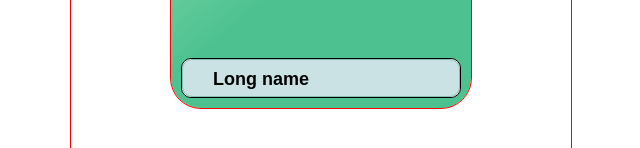
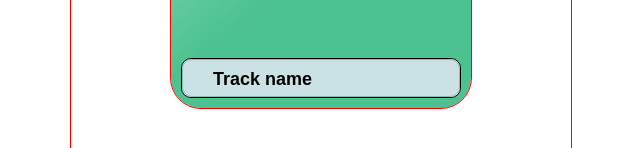
Before and after one commit to YaroslavRebrina/meditationTest, a website built with Parcel: page src/index.html in a window 1280 px wide. Shown: the part 478-626 px from the top of the page, 319-959 px from the left. Built offline with nearby package versions, Linux system fonts and the light colour scheme; a web font is replaced by a local one.

Commit message:
track name changed

```diff
--- a/src/js/timer/timer.js
+++ b/src/js/timer/timer.js
@@ -3,7 +3,6 @@
 
 const { timerRef, timerBtnRef, wrapperEl, colorsListEl, colorsBtnEl } = refs;
 
-console.log(timerRef, timerBtnRef);
 timerBtnRef.addEventListener('click', timerOpen);
 
 function timerOpen(e) {
--- a/src/partials/music.html
+++ b/src/partials/music.html
@@ -1,19 +1,19 @@
 <div class="music__wrapper">
   <div class="swiper-wrapper">
     <div class="swiper-slide music__item">
-      <span class="music__name">Long name</span>
+      <span class="music__name"> Track name</span>
     </div>
     <div class="swiper-slide music__item">
-      <span class="music__name">Long name</span>
+      <span class="music__name"> Track name</span>
     </div>
     <div class="swiper-slide music__item">
-      <span class="music__name">Long name</span>
+      <span class="music__name"> Track name</span>
     </div>
     <div class="swiper-slide music__item">
-      <span class="music__name">Long name</span>
+      <span class="music__name"> Track name</span>
     </div>
     <div class="swiper-slide music__item">
-      <span class="music__name">Long name</span>
+      <span class="music__name"> Track name</span>
     </div>
   </div>
 </div>
```
